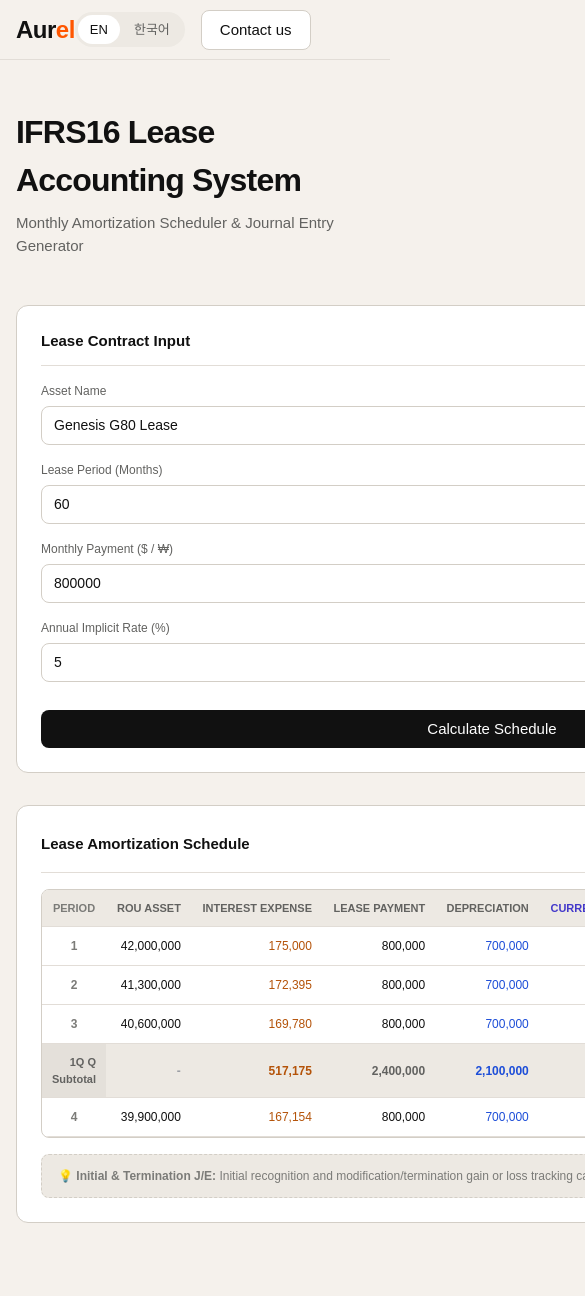
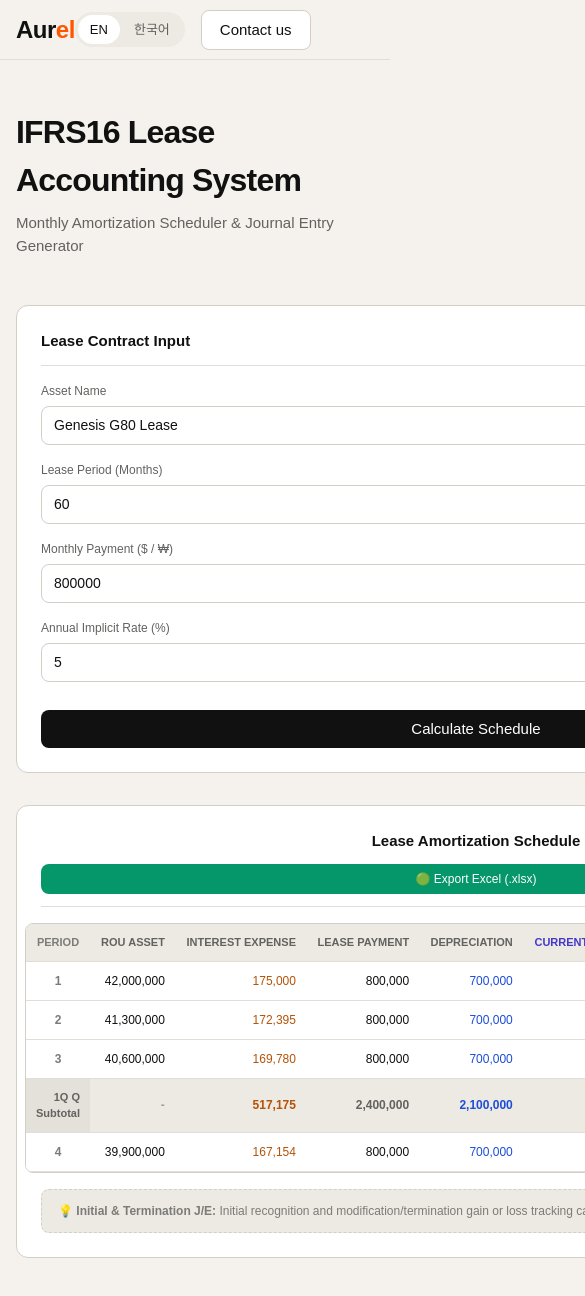
Before and after one commit to mink810/ifrs16-calculator, a Next.js app: page /ifrs16 in a window 390 px wide. Shown: the top 1296 px of the page, 585 px wide, since content can reach past the window. Built offline with nearby package versions, Linux system fonts and the light colour scheme.

Commit message:
영어를 default로

```diff
--- a/app/aurel.css
+++ b/app/aurel.css
@@ -431,11 +431,87 @@ body {
   .aurel-page .feature-grid { grid-template-columns: 1fr; }
   .aurel-page .nav-links { display: none; }
   .aurel-page .footer-inner { grid-template-columns: 1fr 1fr; gap: var(--sp-xl); }
+
+  .aurel-page .calculator-main {
+    padding: var(--sp-xl) 0 var(--sp-xxl);
+  }
+  .aurel-page .calculator-header {
+    margin-bottom: var(--sp-xl);
+  }
+  .aurel-page .calculator-header h1 {
+    font-size: 26px;
+    letter-spacing: -0.5px;
+  }
+  .aurel-page .calculator-grid {
+    gap: var(--sp-lg);
+  }
+  .aurel-page .calculator-panel--table {
+    padding: var(--sp-md);
+  }
+  .aurel-page .calculator-table-head {
+    flex-direction: column;
+    align-items: stretch;
+  }
+  .aurel-page .calculator-excel-btn {
+    width: 100%;
+    justify-content: center;
+  }
+  .aurel-page .calculator-table-wrap {
+    margin-inline: calc(-1 * var(--sp-md));
+    border-inline: none;
+    border-radius: 0;
+    -webkit-overflow-scrolling: touch;
+    scroll-snap-type: x proximity;
+  }
+  .aurel-page .calculator-table th.col-period,
+  .aurel-page .calculator-table td.col-period {
+    position: sticky;
+    left: 0;
+    z-index: 2;
+    background: var(--color-surface-1);
+    box-shadow: 4px 0 8px -4px rgba(0, 0, 0, 0.12);
+  }
+  .aurel-page .calculator-table thead th.col-period {
+    z-index: 3;
+    background: var(--color-surface-2);
+  }
+  .aurel-page .calculator-table tbody tr:hover:not(.row-subtotal) td.col-period {
+    background: var(--color-surface-1);
+  }
+  .aurel-page .calculator-table .row-subtotal td.col-period {
+    background: rgba(0, 0, 0, 0.04);
+  }
 }
 @media (max-width: 480px) {
   .aurel-page .hero h1 { font-size: 32px; }
   .aurel-page .container { padding: 0 var(--sp-md); }
   .aurel-page .footer-inner { grid-template-columns: 1fr; }
+
+  .aurel-page .calculator-header h1 {
+    font-size: 22px;
+  }
+  .aurel-page .calculator-header p {
+    font-size: 14px;
+  }
+  .aurel-page .calculator-panel {
+    padding: var(--sp-md);
+  }
+  .aurel-page .calculator-table {
+    font-size: 11px;
+    min-width: 760px;
+  }
+  .aurel-page .calculator-table th,
+  .aurel-page .calculator-table td {
+    padding: 8px 6px;
+  }
+  .aurel-page .calculator-table th.col-period,
+  .aurel-page .calculator-table td.col-period {
+    width: 48px;
+    min-width: 48px;
+  }
+  .aurel-page .calculator-tip {
+    font-size: 11px;
+  }
 }
 
 /* ============================================================
@@ -549,6 +625,7 @@ body {
   overflow-x: auto;
   border: 1px solid var(--color-hairline);
   border-radius: var(--r-md);
+  overscroll-behavior-x: contain;
 }
 
 .aurel-page .calculator-table {
@@ -556,6 +633,7 @@ body {
   min-width: 900px;
   border-collapse: collapse;
   font-size: 12px;
+  font-variant-numeric: tabular-nums;
 }
 
 .aurel-page .calculator-table thead {
--- a/components/calculator/Ifrs16Calculator.tsx
+++ b/components/calculator/Ifrs16Calculator.tsx
@@ -66,7 +66,12 @@ export function Ifrs16Calculator() {
                 </button>
               </div>
 
-              <div className="calculator-table-wrap">
+              <div
+                className="calculator-table-wrap"
+                role="region"
+                aria-label={c("tableTitle")}
+                tabIndex={0}
+              >
                 <table className="calculator-table">
                   <thead>
                     <tr>
--- a/components/i18n/LocaleProvider.tsx
+++ b/components/i18n/LocaleProvider.tsx
@@ -12,7 +12,9 @@ import { getMessage } from "@/lib/i18n/get-message";
 import { messagesByLocale } from "@/lib/i18n/messages";
 import type { Locale, Messages } from "@/lib/i18n/types";
 
-const STORAGE_KEY = "aurel-locale";
+export const DEFAULT_LOCALE: Locale = "en";
+
+const STORAGE_KEY = "aurel-locale-v2";
 
 type LocaleContextValue = {
   locale: Locale;
@@ -24,17 +26,15 @@ type LocaleContextValue = {
 const LocaleContext = createContext<LocaleContextValue | null>(null);
 
 function readStoredLocale(): Locale {
-  if (typeof window === "undefined") return "en";
+  if (typeof window === "undefined") return DEFAULT_LOCALE;
   const stored = localStorage.getItem(STORAGE_KEY);
-  return stored === "ko" ? "ko" : "en";
+  if (stored === "ko") return "ko";
+  if (stored === "en") return "en";
+  return DEFAULT_LOCALE;
 }
 
 export function LocaleProvider({ children }: { children: React.ReactNode }) {
-  const [locale, setLocaleState] = useState<Locale>("en");
-
-  useEffect(() => {
-    setLocaleState(readStoredLocale());
-  }, []);
+  const [locale, setLocaleState] = useState<Locale>(readStoredLocale);
 
   const setLocale = useCallback((next: Locale) => {
     setLocaleState(next);
```
